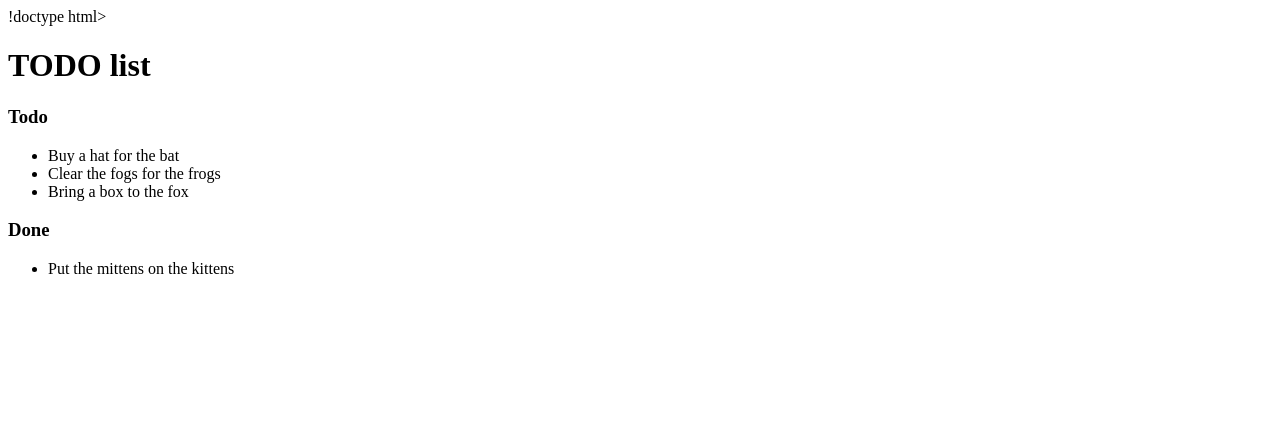
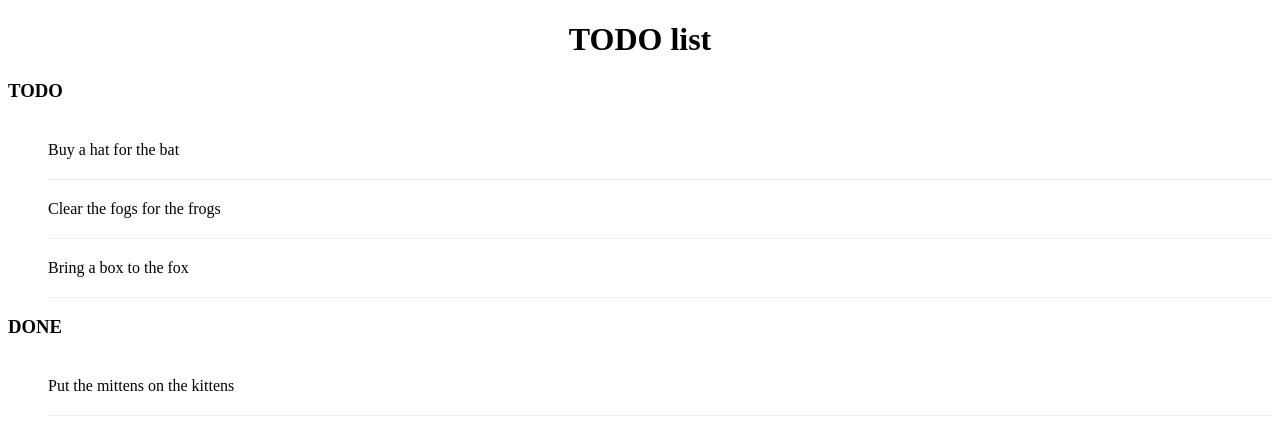
Before and after one commit to 96RadhikaJadhav/todo-list, a plain HTML site: page index.html in a window 1280 px wide. Drawn offline with Linux system fonts and the light colour scheme.

Commit message:
Add basic style in index.html
Resolve #3

```diff
--- a/index.html
+++ b/index.html
@@ -1,8 +1,21 @@
-!doctype html>
+<!doctype html>
 <html>
     <head>
         <meta charset="utf-8">
         <title>TODO list</title>
+        <style>
+            h1 {
+                text-align:center;
+            }
+            h3 {
+                text-transform: uppercase;
+            }
+            li {
+                overflow: hidden;
+                padding: 20px 0;
+                border-bottom: 1px solid #eee;
+            }
+        </style>
     </head>
     <body>
         <h1>TODO list</h1>
```
